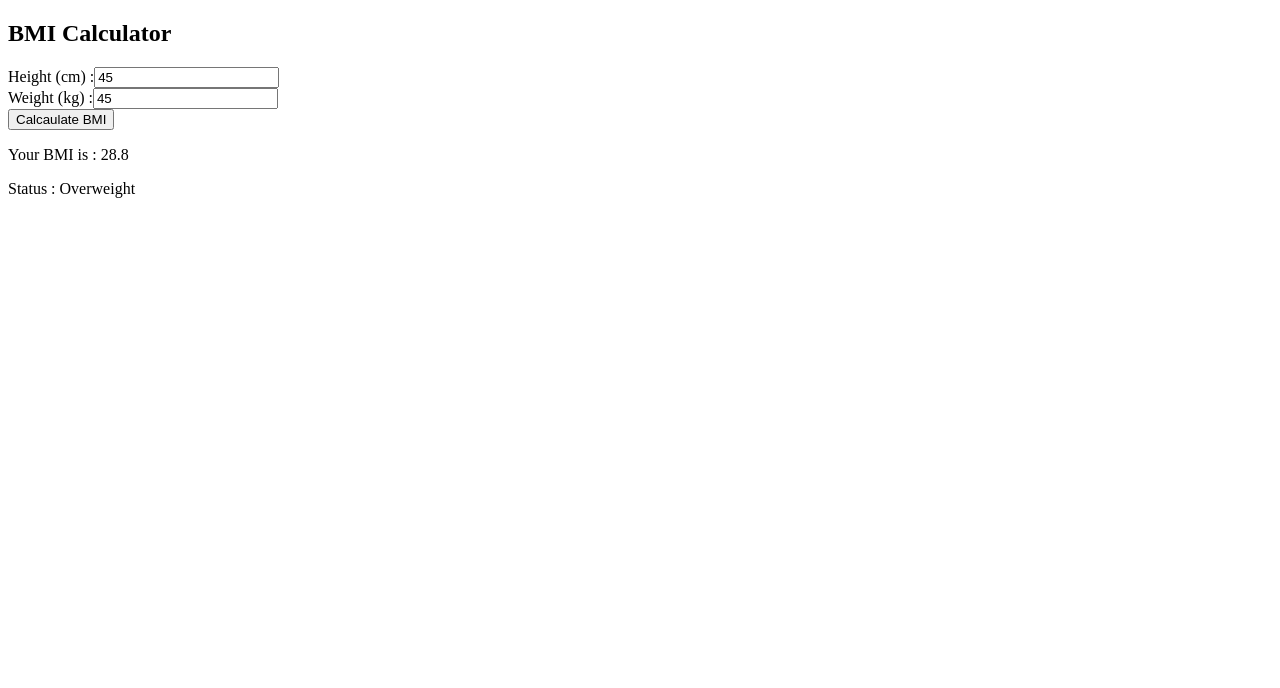
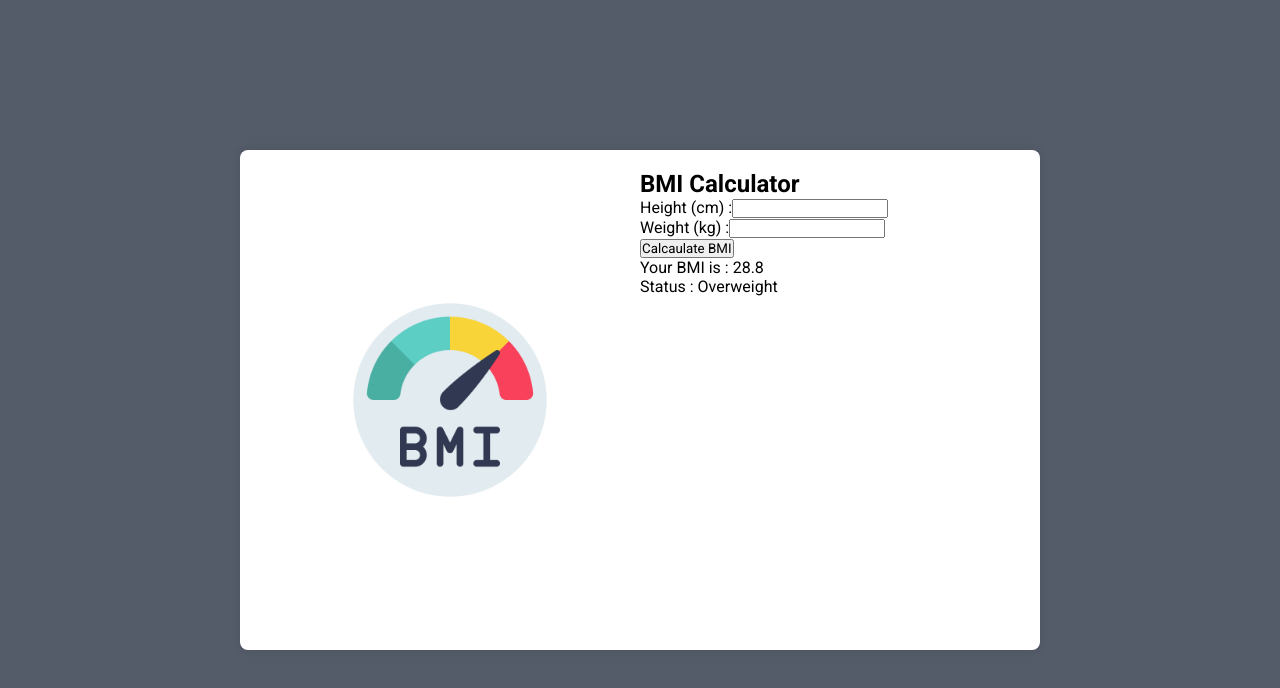
Before and after one commit to yuvarajpm1853/React-BMI-Calculator, a React (Vite) app: page / in a window 1280 px wide. Shown: the top 688 px of the page. Built offline with nearby package versions, Linux system fonts and the light colour scheme.

Commit message:
Added css upto img

```diff
--- a/src/App.css
+++ b/src/App.css
@@ -0,0 +1,32 @@
+@import url('https://fonts.googleapis.com/css2?family=Roboto:ital,wght@0,100;0,300;0,400;0,500;0,700;0,900;1,100;1,300;1,400;1,500;1,700;1,900&display=swap');
+
+* {
+    margin : 0;
+    padding : 0;
+    box-sizing: border-box;
+    font-family: "Roboto", sans-serif;
+}
+body{
+    width:100vw;
+    height: 100vh;
+    display:flex;
+    justify-content: center;
+    align-items: center;
+    background-color: #535c68;
+}
+.bmi-calculator{
+    width:800px;
+    height: 500px;
+    padding: 20px;
+    background-color: white;
+    border-radius: 8px;
+    box-shadow: 0 0 10px  rgba(0,0,0,0.1);
+    display:flex;
+}
+.box{
+width: 380px;
+background-image:url("assets/bmi.png");
+background-position: center;
+background-repeat: no-repeat;
+background-size: 200px auto;
+}
--- a/src/App.jsx
+++ b/src/App.jsx
@@ -1,18 +1,21 @@
+import './App.css'
 function App() {
 
   return (
    <>
    <div className="bmi-calculator">
-    <div className="box"></div>
+    <div className="box">
+      <div className="img1"></div>
+    </div>
     <div className="data">
       <h2>BMI Calculator</h2>
       <div className="input-container">
         <label htmlFor="height">Height (cm) :</label>
-        <input type="number" required id="height" value={45} />
+        <input type="number" required id="height"  />
       </div>
       <div className="input-container">
         <label htmlFor="weight">Weight (kg) :</label>
-        <input type="number" required id="weight" value={45} />
+        <input type="number" required id="weight"  />
       </div>
       <button>Calcaulate BMI</button>
       <div className="result">
```
Also changed, not shown: src/assets/bmi.png (added).
